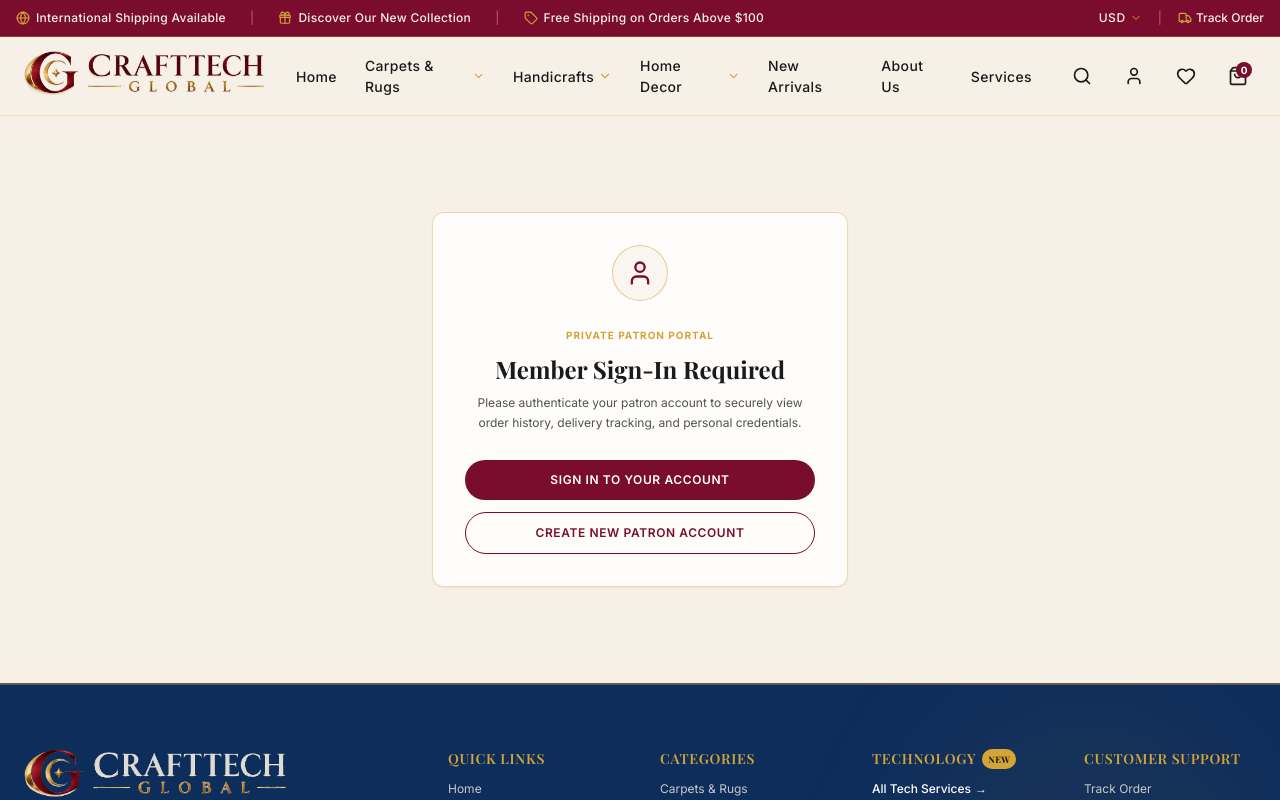
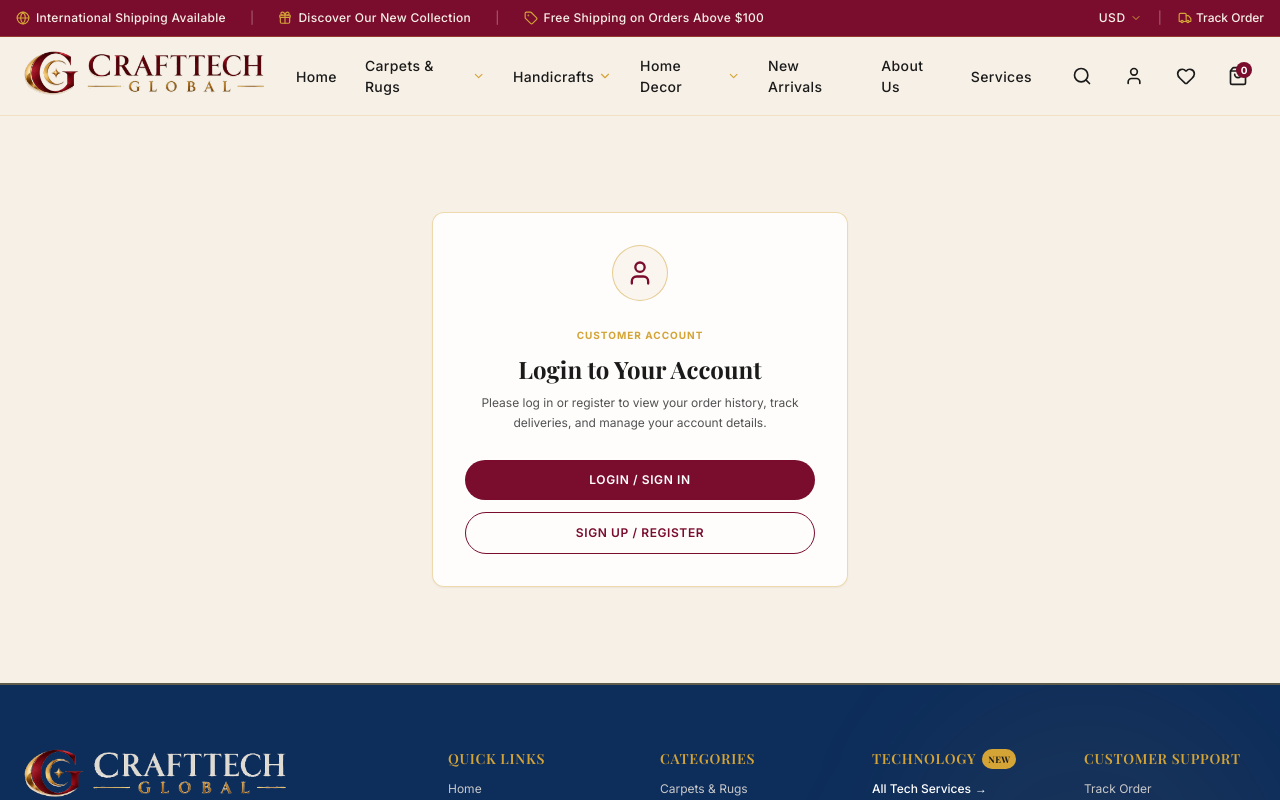
Before and after one commit to crafttechglobal13/Crafttech-Global, a Next.js app: page /account in a window 1280 px wide. Shown: the top 800 px of the page. Built offline with nearby package versions, Linux system fonts and the light colour scheme; a web font is replaced by a local one.

Commit message:
refactor: simplify patron portal terminology to standard Login, Sign Up, and Register

```diff
--- a/app/(storefront)/account/page.tsx
+++ b/app/(storefront)/account/page.tsx
@@ -33,13 +33,13 @@ export default function AccountPage() {
           </div>
           <div className="space-y-2">
             <span className="text-[10px] font-bold tracking-widest text-[#D4A437] uppercase">
-              Private Patron Portal
+              Customer Account
             </span>
             <h1 className="font-serif text-2xl font-bold text-[#1A1A1A]">
-              Member Sign-In Required
+              Login to Your Account
             </h1>
             <p className="text-xs text-neutral-600 leading-relaxed">
-              Please authenticate your patron account to securely view order history, delivery tracking, and personal credentials.
+              Please log in or register to view your order history, track deliveries, and manage your account details.
             </p>
           </div>
           <div className="pt-2 flex flex-col gap-3">
@@ -47,13 +47,13 @@ export default function AccountPage() {
               href="/login"
               className="bg-[#7A0D2E] text-white text-xs font-semibold py-3 px-6 rounded-full hover:bg-[#6B0B28] transition-colors uppercase tracking-wider shadow-xs"
             >
-              Sign In to Your Account
+              Login / Sign In
             </Link>
             <Link
               href="/signup"
               className="border border-[#7A0D2E] text-[#7A0D2E] text-xs font-semibold py-3 px-6 rounded-full hover:bg-[#FAF5EE] transition-colors uppercase tracking-wider"
             >
-              Create New Patron Account
+              Sign Up / Register
             </Link>
           </div>
         </div>
@@ -75,7 +75,7 @@ export default function AccountPage() {
           </div>
           <div>
             <span className="text-[10px] font-bold tracking-widest text-[#D4A437] uppercase">
-              CRAFTTECH Member Patron
+              CRAFTTECH Member
             </span>
             <h1 className="font-serif text-xl sm:text-2xl font-bold text-[#1A1A1A]">
               {user?.name || "Sarah Montgomery"}
@@ -132,7 +132,7 @@ export default function AccountPage() {
           >
             <span className="flex items-center gap-2">
               <UserIcon className="w-4 h-4" />
-              <span>Patron Profile</span>
+              <span>My Profile</span>
             </span>
           </button>
 
@@ -288,7 +288,7 @@ export default function AccountPage() {
                 <div>
                   <label className="font-semibold text-neutral-600 block mb-1">Account Standing</label>
                   <span className="inline-block px-3 py-1.5 bg-green-100 text-green-800 rounded font-semibold text-xs mt-0.5">
-                    Verified Global Patron
+                    Verified Member
                   </span>
                 </div>
               </div>
@@ -305,7 +305,7 @@ export default function AccountPage() {
                 <span className="font-bold text-[#7A0D2E] text-[10px] uppercase block tracking-wider">
                   Default Residential Destination
                 </span>
-                <p className="font-bold text-[#1A1A1A]">{user?.name || "Patron Member"}</p>
+                <p className="font-bold text-[#1A1A1A]">{user?.name || "Valued Member"}</p>
                 <p className="text-neutral-600">No saved address configured yet.</p>
                 <p className="text-neutral-500 text-[11px]">Your delivery address will be saved securely upon checkout.</p>
               </div>
--- a/app/(storefront)/contact/page.tsx
+++ b/app/(storefront)/contact/page.tsx
@@ -12,7 +12,7 @@ function ContactFormInner() {
     email: "",
     phone: "",
     service: "",
-    subject: "General Patron Concierge",
+    subject: "General Customer Support",
     message: "",
   });
   const [submitted, setSubmitted] = useState(false);
@@ -24,7 +24,7 @@ function ContactFormInner() {
         ...prev,
         service: serviceParam,
         subject:
-          prev.subject === "General Patron Concierge"
+          prev.subject === "General Customer Support"
             ? `Technology Consultation: ${serviceParam}`
             : prev.subject,
       }));
@@ -124,7 +124,7 @@ function ContactFormInner() {
             onChange={(e) => setFormData({ ...formData, subject: e.target.value })}
             className="w-full bg-[#FAF5EE] border border-[#D4A437]/40 rounded p-2.5 focus:outline-none focus:border-[#7A0D2E] font-medium"
           >
-            <option value="General Patron Concierge">General Patron Concierge</option>
+            <option value="General Customer Support">General Customer Support</option>
             <option value="Technology & Digital Services Consultation">Technology & Digital Services Consultation</option>
             <option value="Order Tracking & Transit">Order Tracking & Transit</option>
             <option value="Bespoke Sizing Assistance">Bespoke Sizing Assistance</option>
--- a/app/(storefront)/login/page.tsx
+++ b/app/(storefront)/login/page.tsx
@@ -47,7 +47,7 @@ export default function LoginPage() {
         <div className="text-center space-y-2">
           <BrandLogo variant="full" size="md" className="mx-auto" />
           <span className="text-[10px] font-bold tracking-widest text-[#D4A437] uppercase block pt-1">
-            Patron Access
+            Customer Login
           </span>
           <h1 className="font-serif text-2xl font-bold text-[#1A1A1A]">Welcome Back</h1>
           <p className="text-xs text-neutral-500">Sign in to view your orders, saved addresses, and wishlist.</p>
@@ -141,7 +141,7 @@ export default function LoginPage() {
         <div className="text-center text-xs text-neutral-600 pt-2">
           Don&apos;t have an account yet?{" "}
           <Link href="/signup" className="text-[#7A0D2E] font-bold hover:underline">
-            Register as Patron
+            Sign Up / Register
           </Link>
         </div>
       </div>
--- a/app/(storefront)/signup/page.tsx
+++ b/app/(storefront)/signup/page.tsx
@@ -146,7 +146,7 @@ export default function SignupPage() {
             disabled={loading}
             className="w-full bg-[#7A0D2E] text-white py-3 rounded-full font-bold uppercase tracking-wider text-xs hover:bg-[#6B0B28] transition-colors shadow-sm disabled:opacity-50 mt-2"
           >
-            {loading ? "Creating Account..." : "Register as Patron"}
+            {loading ? "Creating Account..." : "Create Account / Sign Up"}
           </button>
         </form>
 
```
Also changed, not shown: 114 other files (tests, documents, lock files or other folders).
